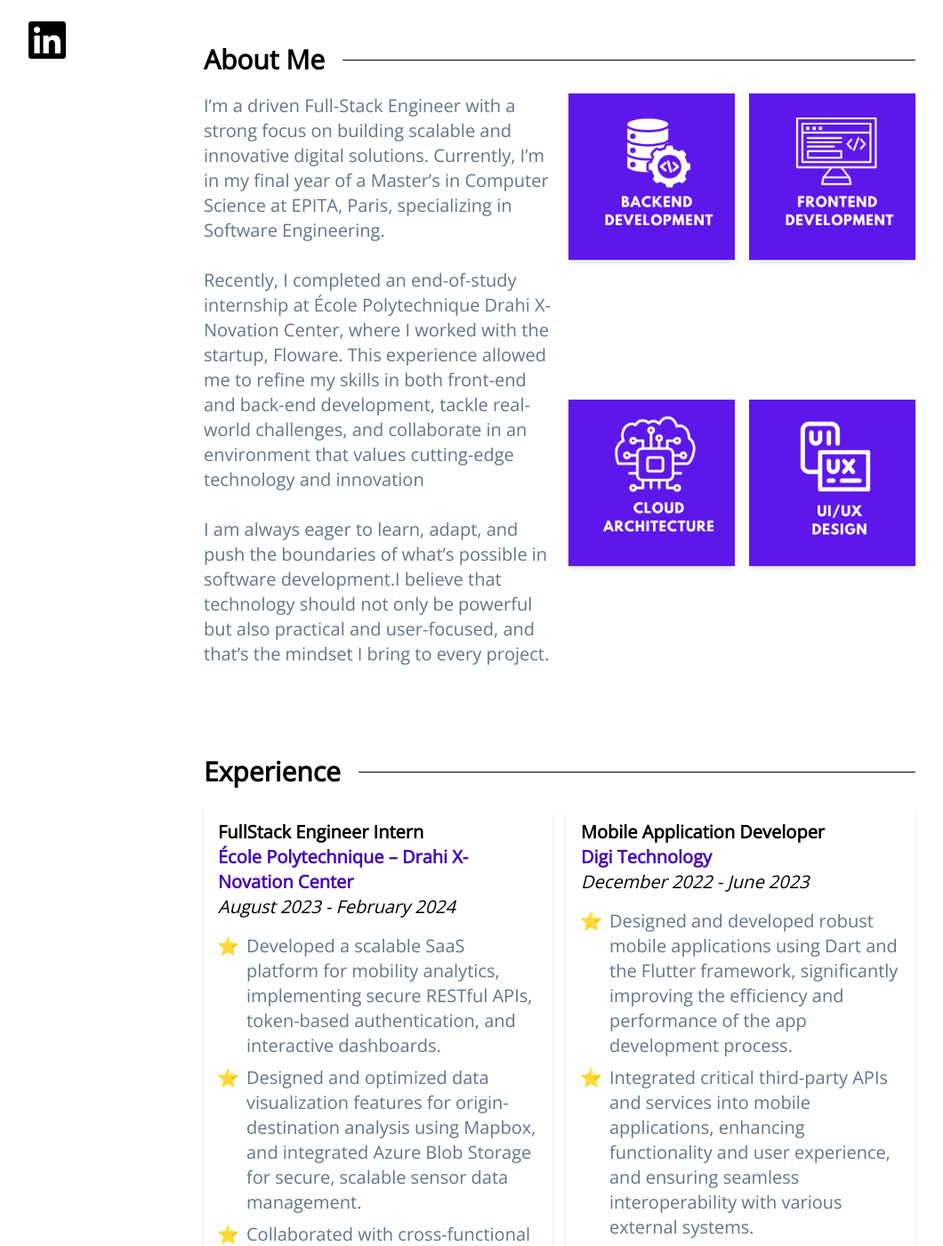
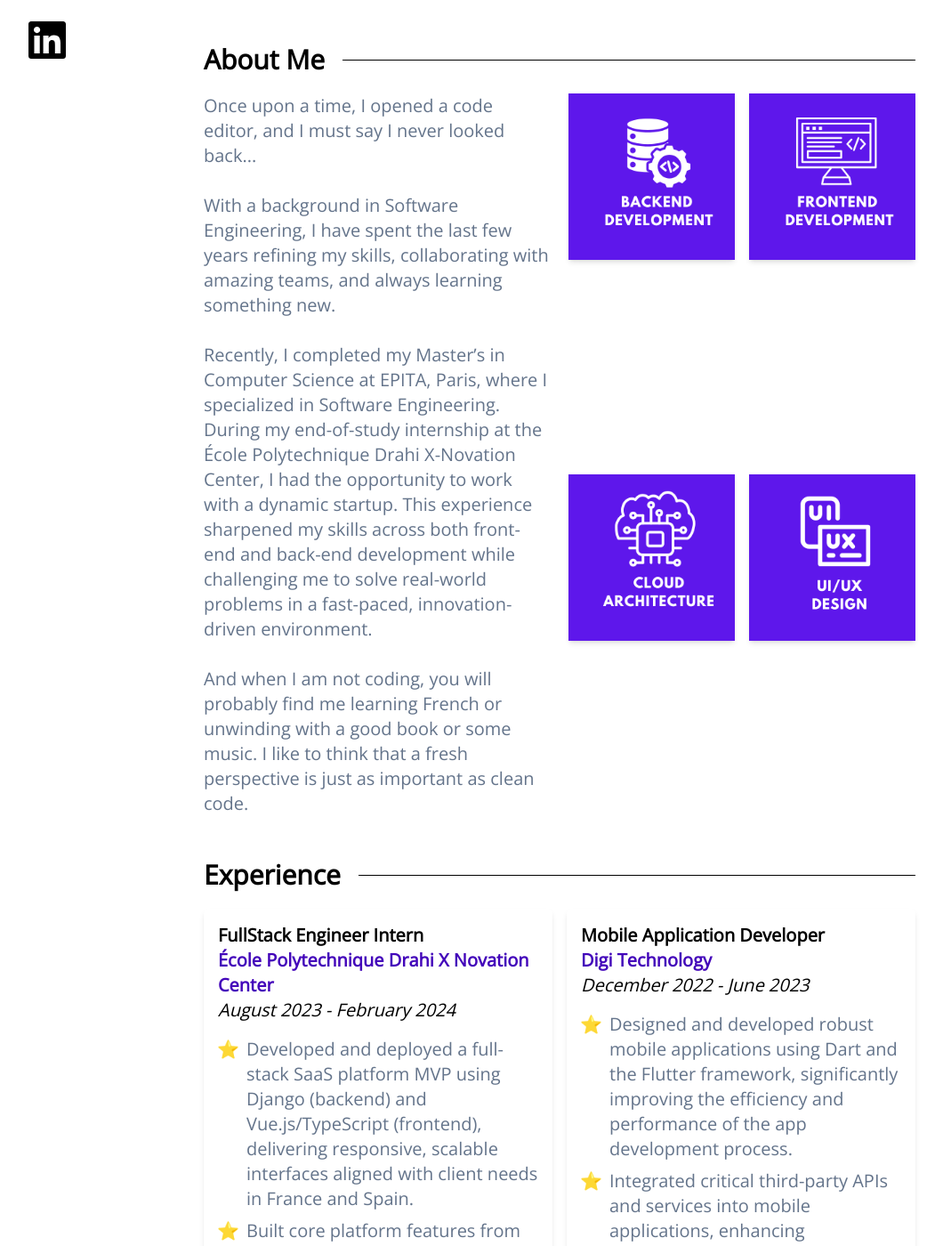
Before and after one commit to Ursulashrestha/PortfolioApp, a Vue app: page / in a window 1280 px wide. Shown: the part 699-2099 px from the top of the page at 89% size, without its empty margins (11-1071 px from the left). Built offline with nearby package versions, Linux system fonts and the light colour scheme.

Commit message:
updated content for aboutview

```diff
--- a/src/portfolio.js
+++ b/src/portfolio.js
@@ -36,9 +36,10 @@ const socialMediaLinks = {
 // ---  About Section ---
 const about = {
     autobiography: [
-        "I’m a driven Full-Stack Engineer with a strong focus on building scalable and innovative digital solutions. Currently, I’m in my final year of a Master’s in Computer Science at EPITA, Paris, specializing in Software Engineering.",
-        "Recently, I completed an end-of-study internship at École Polytechnique Drahi X-Novation Center, where I worked with the startup, Floware. This experience allowed me to refine my skills in both front-end and back-end development, tackle real-world challenges, and collaborate in an environment that values cutting-edge technology and innovation",
-        "I am always eager to learn, adapt, and push the boundaries of what’s possible in software development.I believe that technology should not only be powerful but also practical and user-focused, and that’s the mindset I bring to every project."
+        "Once upon a time, I opened a code editor, and I must say I never looked back...",
+        "With a background in Software Engineering, I have spent the last few years refining my skills, collaborating with amazing teams, and always learning something new.",
+        "Recently, I completed my Master’s in Computer Science at EPITA, Paris, where I specialized in Software Engineering. During my end-of-study internship at the École Polytechnique Drahi X-Novation Center, I had the opportunity to work with a dynamic startup. This experience sharpened my skills across both front-end and back-end development while challenging me to solve real-world problems in a fast-paced, innovation-driven environment.",
+        "And when I am not coding, you will probably find me learning French or unwinding with a good book or some music. I like to think that a fresh perspective is just as important as clean code."
     ],
     photo1Link: "images/TRY.png",
     photo2Link: "images/FRONT.png",
@@ -51,13 +52,13 @@ const experiences = [
     {
         position: "FullStack Engineer Intern",
         company: {
-            name: "École Polytechnique – Drahi X-Novation Center",
+            name: "École Polytechnique Drahi X Novation Center",
             link: "https://www.floware.fr/"
         },
         duration: "August 2023 - February 2024",
         bulletPoints: [
-            "Developed a scalable SaaS platform for mobility analytics, implementing secure RESTful APIs, token-based authentication, and interactive dashboards.",
-            "Designed and optimized data visualization features for origin-destination analysis using Mapbox, and integrated Azure Blob Storage for secure, scalable sensor data management.",
+            "Developed and deployed a full-stack SaaS platform MVP using Django (backend) and Vue.js/TypeScript (frontend), delivering responsive, scalable interfaces aligned with client needs in France and Spain.",
+            "Built core platform features from scratch, including dashboard views and RESTful API endpoints, improving user experience across platforms.",
             "Collaborated with cross-functional teams including IoT engineers, data scientists, and UI/UX designers using Agile workflows to define the MVP, plan tasks, and ensure timely delivery of critical features."
         ],
         hashtags: [
```
